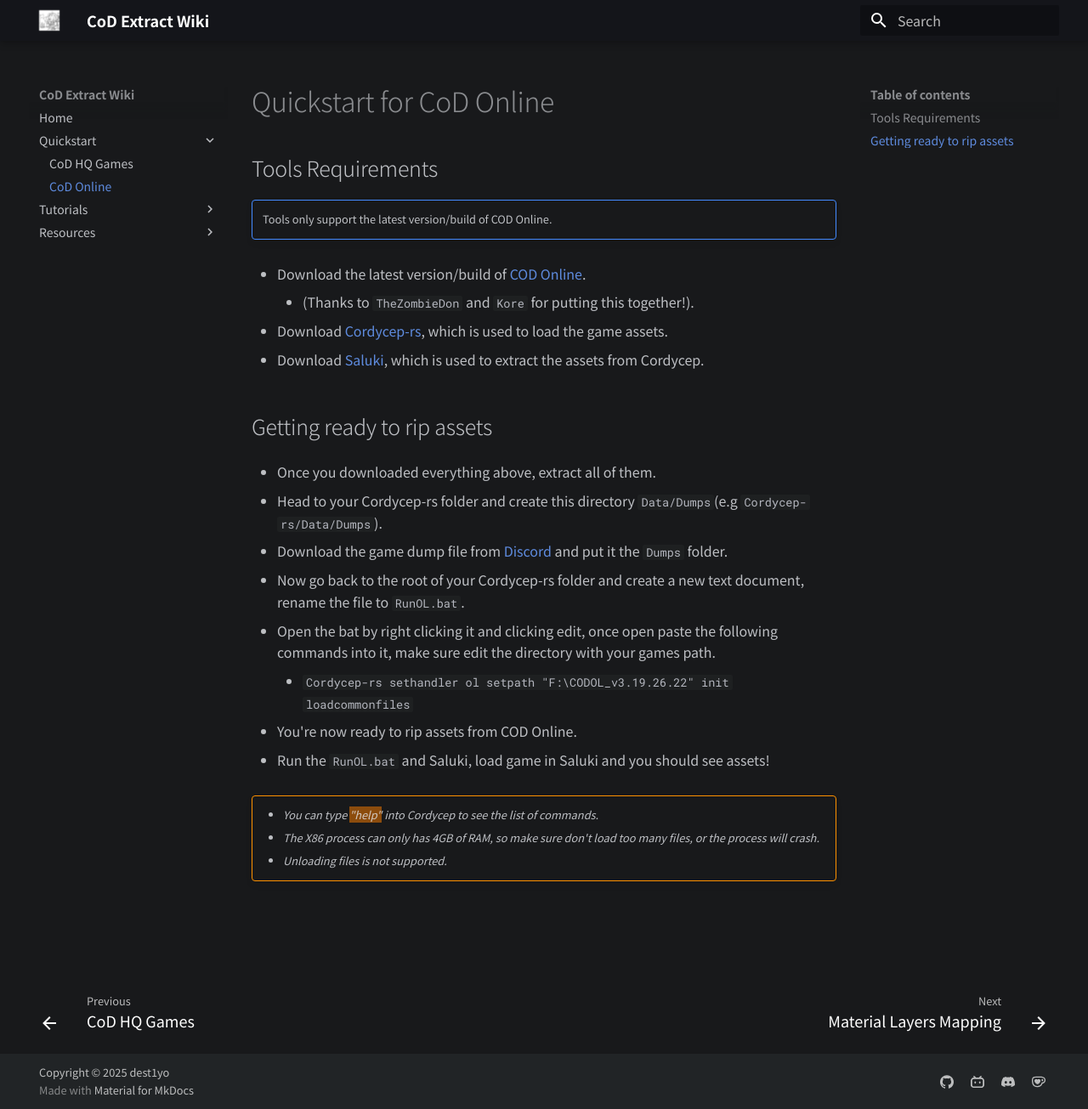
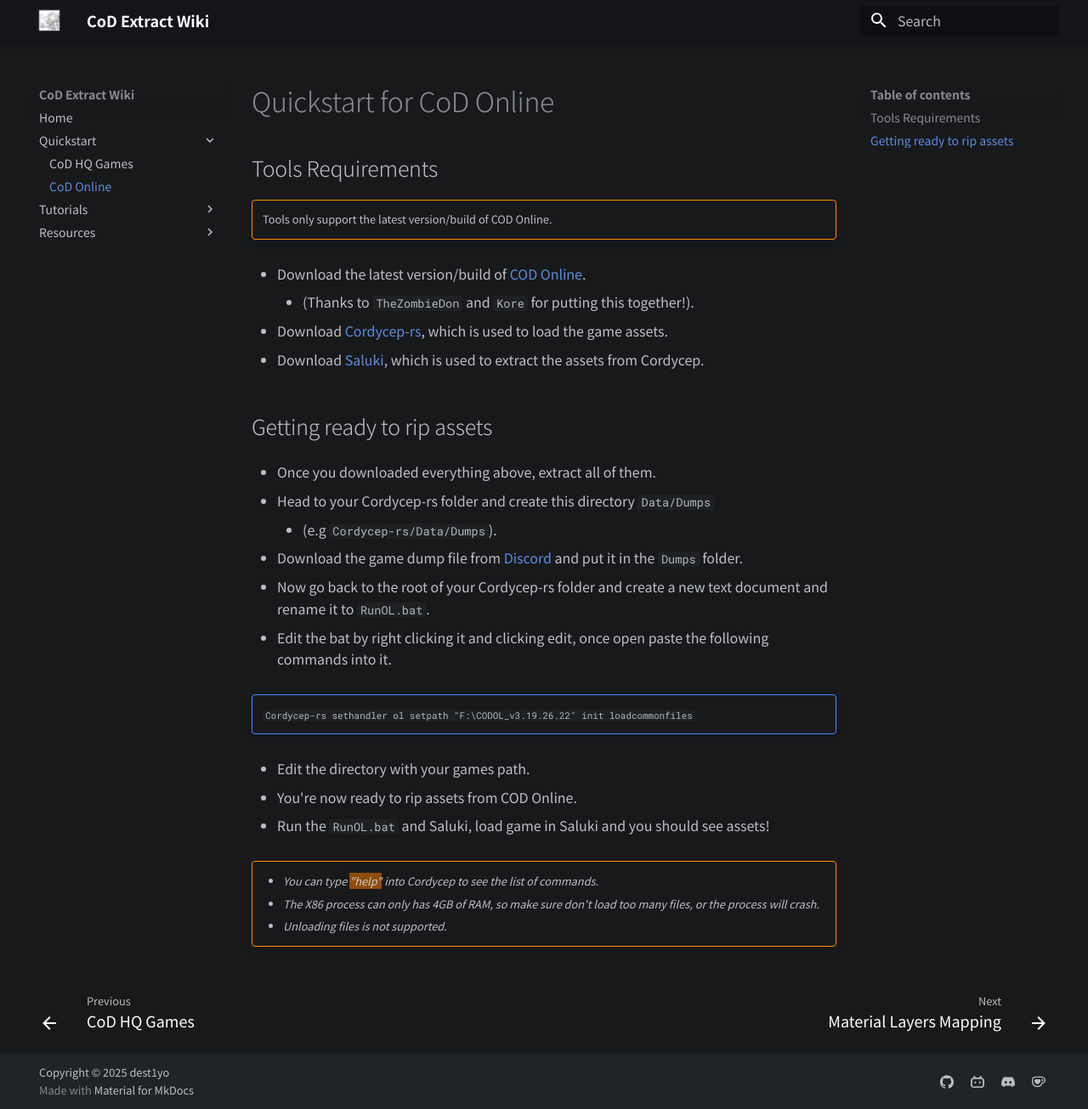
Before and after one commit to dest1yo/cod-extract-wiki, an MkDocs documentation site: the page built from docs/quickstart/cod_online.md, in a window 1280 px wide and 1305 px high. Shown: the whole window at 85% size. Built offline with MkDocs 1.6.1 and Material for MkDocs 9.7.7, drawn with Linux system fonts in a browser that asks for light colours.

Commit message:
Update cod_online.md

```diff
--- a/docs/quickstart/cod_online.md
+++ b/docs/quickstart/cod_online.md
@@ -16,14 +16,19 @@
 
 - Once you downloaded everything above, extract all of them.
 
-- Head to your Cordycep-rs folder and create this directory `Data/Dumps`(e.g `Cordycep-rs/Data/Dumps`).
+- Head to your Cordycep-rs folder and create this directory `Data/Dumps`
+    - (e.g `Cordycep-rs/Data/Dumps`).
 
-- Download the game dump file from [Discord](discord://discord.com/channels/1191534071055130645/1302004278935945218/1425520730833158154) and put it the `Dumps` folder.
+- Download the game dump file from [Discord](discord://discord.com/channels/1191534071055130645/1302004278935945218/1425520730833158154) and put it in the `Dumps` folder.
 
-- Now go back to the root of your Cordycep-rs folder and create a new text document, rename the file to `RunOL.bat`.
+- Now go back to the root of your Cordycep-rs folder and create a new text document and rename it to `RunOL.bat`.
 
-- Open the bat by right clicking it and clicking edit, once open paste the following commands into it, make sure edit the directory with your games path.
-    - `Cordycep-rs sethandler ol setpath "F:\CODOL_v3.19.26.22" init loadcommonfiles`
+- Edit the bat by right clicking it and clicking edit, once open paste the following commands into it.
+
+!!! note ""
+    `Cordycep-rs sethandler ol setpath "F:\CODOL_v3.19.26.22" init loadcommonfiles`
+
+- Edit the directory with your games path.
 
 - You're now ready to rip assets from COD Online.
 
```
Also changed, not shown: other parts of docs/quickstart/cod_online.md (+1 -1 lines).
